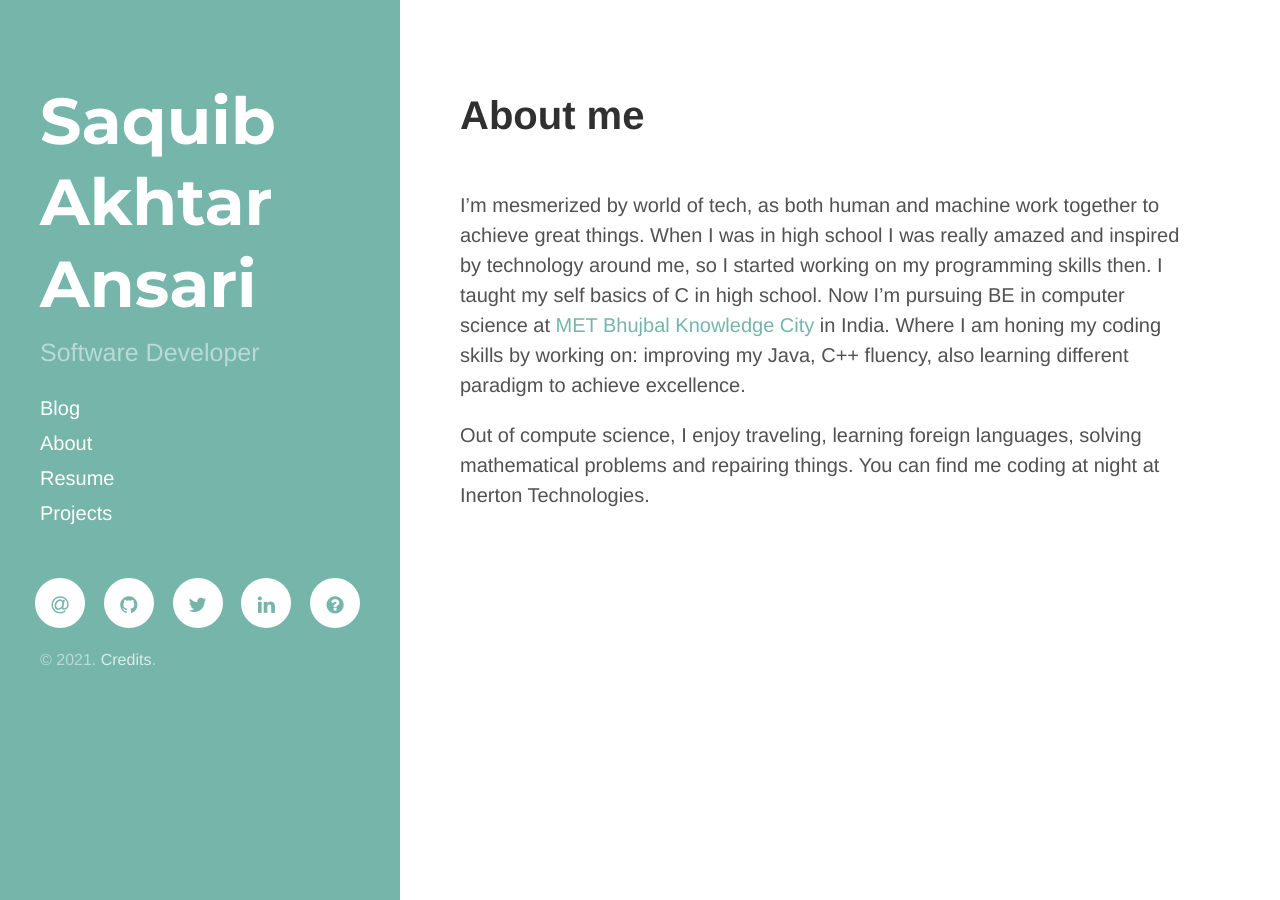
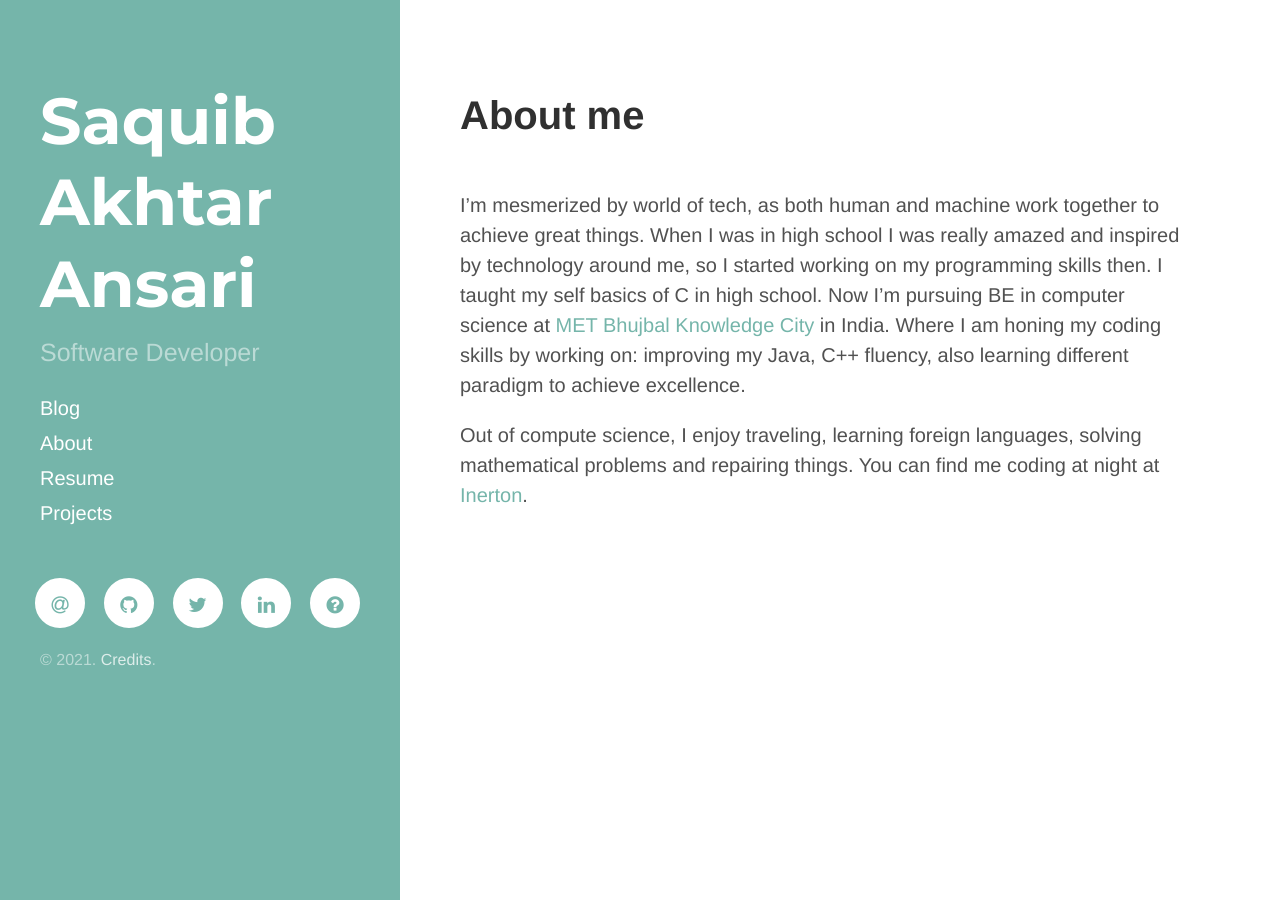
Before and after one commit to saquibansari0101/saquibansari0101.github.io, a Jekyll site: the page built from about/index.md, in a window 1280 px wide. Built offline with Jekyll 4.4.1, drawn with Linux system fonts in a browser that asks for light colours; nearby versions of some CDN libraries.

Commit message:
website updated

```diff
--- a/about/index.md
+++ b/about/index.md
@@ -5,4 +5,4 @@ title: About me
 I'm mesmerized by world of tech, as both human and machine work together to achieve great things. When I was in high school I was really amazed and inspired by technology around me, so I started working on my programming skills then. I taught my self basics of C in high school. Now I'm pursuing BE in computer science at [MET Bhujbal Knowledge City](https://metbhujbalknowledgecity.ac.in/) in India.
 Where I am honing my coding skills by working on: improving my Java, C++ fluency, also learning different paradigm to achieve excellence.
 
-Out of compute science, I enjoy traveling, learning foreign languages, solving mathematical problems and repairing things. You can find me coding at night at Inerton Technologies.
+Out of compute science, I enjoy traveling, learning foreign languages, solving mathematical problems and repairing things. You can find me coding at night at [Inerton](https://inerton.github.io/).
```
Also changed, not shown: 1 other file.
